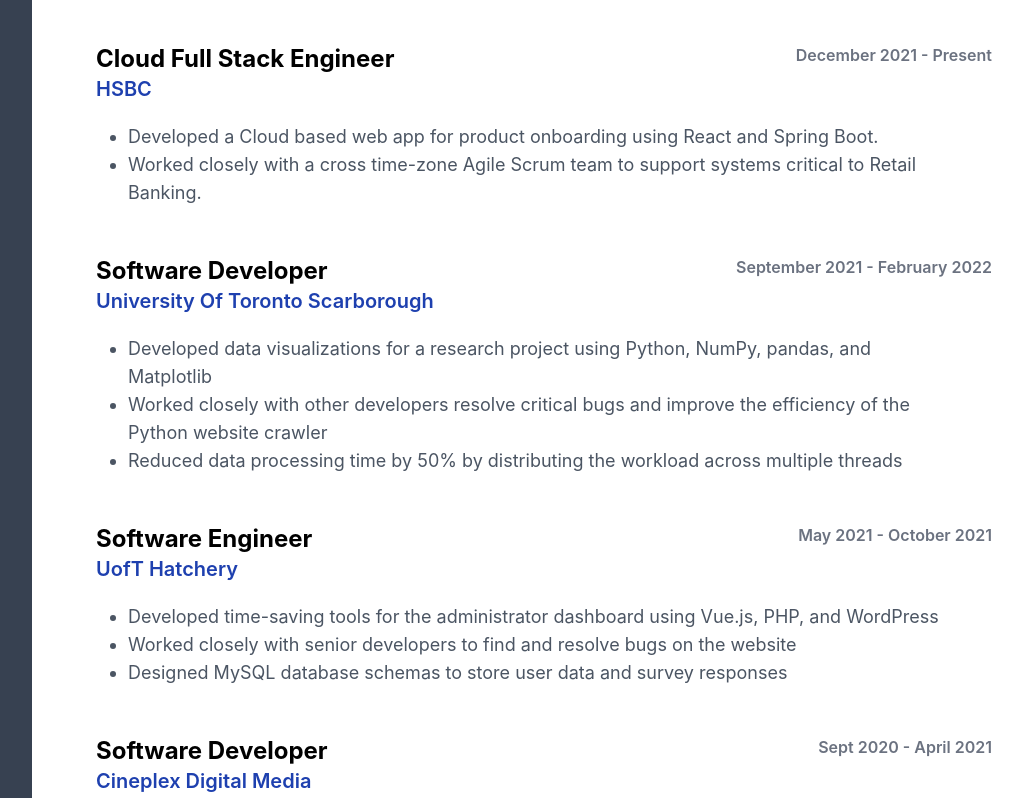
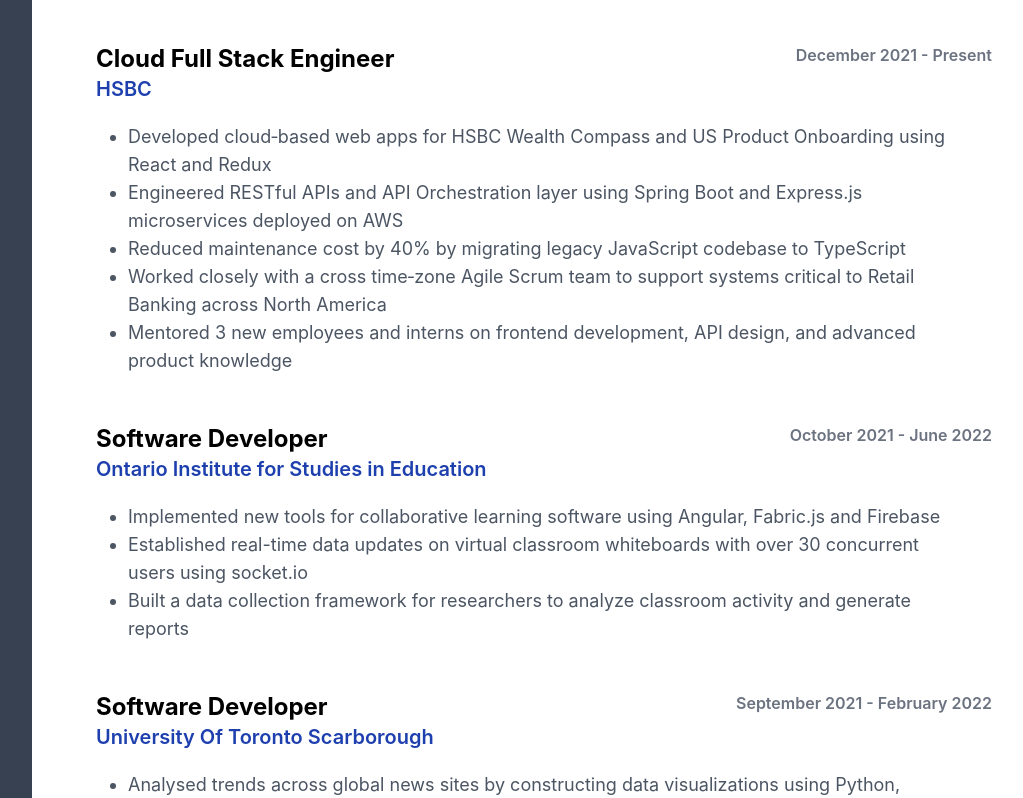
Before and after one commit to l3n0ire/portfolio-v2, a Next.js app: page / in a window 1280 px wide. Shown: the part 902-1700 px from the top of the page, without its empty margins (224-1247 px from the left). Built offline with nearby package versions, Linux system fonts and the light colour scheme.

Commit message:
update resume and projects

```diff
--- a/data/data.js
+++ b/data/data.js
@@ -6,8 +6,22 @@
       date: "December 2021 - Present",
       link: "https://www.hsbc.ca/",
       desc: [
-                "Developed a Cloud based web app for product onboarding using React and Spring Boot.",
-                "Worked closely with a cross time-zone Agile Scrum team to support systems critical to Retail Banking.",
+        "Developed cloud‑based web apps for HSBC Wealth Compass and US Product Onboarding using React and Redux",
+        "Engineered RESTful APIs and API Orchestration layer using Spring Boot and Express.js microservices deployed on AWS",
+        "Reduced maintenance cost by 40% by migrating legacy JavaScript codebase to TypeScript",
+        "Worked closely with a cross time‑zone Agile Scrum team to support systems critical to Retail Banking across North America",
+        "Mentored 3 new employees and interns on frontend development, API design, and advanced product knowledge",
+      ],
+    },
+    {
+      title: "Software Developer",
+      company: "Ontario Institute for Studies in Education",
+      date: "October 2021 - June 2022",
+      link: "https://encorelab.org/",
+      desc: [
+        "Implemented new tools for collaborative learning software using Angular, Fabric.js and Firebase",
+        "Established real-time data updates on virtual classroom whiteboards with over 30 concurrent users using socket.io",
+        "Built a data collection framework for researchers to analyze classroom activity and generate reports",
       ],
     },
     {
@@ -16,9 +30,9 @@
       date: "September 2021 - February 2022",
       link: "https://digital.utsc.utoronto.ca/portfolio/mediacat/",
       desc: [
-                "Developed data visualizations for a research project using Python, NumPy, pandas, and Matplotlib",
-                "Worked closely with other developers resolve critical bugs and improve the efficiency of the Python website crawler",
-                "Reduced data processing time by 50% by distributing the workload across multiple threads",
+        "Analysed trends across global news sites by constructing data visualizations using Python, pandas, and Matplotlib",
+        "Improved the efficiency of the Python website crawler by 50% by applying filters and caching data",
+        "Served browser-accessible Jupyter Notebooks for researchers using Jupyterhub deployed on the cloud",
       ],
     },
     {
@@ -47,6 +61,14 @@
   ],
   projects: [
     {
+      title: "Codebook",
+      image: "codebook.png",
+      desc: "Real-time collaborative coding application for conducting technical interviews",
+      demoLink: "https://codebook.tech/",
+      codeLink:
+        "https://github.com/BetterBestBestest/project-betterbestbestest",
+    },
+    {
       title: "AfriConnect",
       image: "africonnect.jpg",
       desc: "Platform for African entrepreneurs to network and access online resources. Key features include a discussion forum, direct messaging and profile creation ",
@@ -59,9 +81,10 @@
       desc: "Service for foodbanks to coordinate deliveries during the COVID-19 pandemic while maintaing social distancing",
       demoLink: "https://courieru.herokuapp.com/",
       codeLink: "https://github.com/l3n0ire/courieru",
-            date:"May 2020",
-            projectType:"Project for ToHacks Hackathon",
-            descLong:"CourierU was a COVID-19 themed project that my team created for the TOHacks hackathon in May 2020. Our goal was to create a platform to help people access essentials such as food and toiletries while reducing their risk of exposure. Our team created a NodeJS web app to connect volunteer couriers and food banks. We utilized MongoDB Atlas to store user data and Mapbox API to generate optimized delivery routes for couriers. The result was an easy-to-use and accessible platform for food banks and volunteer drivers to coordinate deliveries. As lead developer of this project, I’ve gained a lot of experience working on both the frontend and backend of this web app. Through CourierU I was able to strengthen my skills in fullstack development and explore the amazing technologies and APIs in the market."
+      date: "May 2020",
+      projectType: "Project for ToHacks Hackathon",
+      descLong:
+        "CourierU was a COVID-19 themed project that my team created for the TOHacks hackathon in May 2020. Our goal was to create a platform to help people access essentials such as food and toiletries while reducing their risk of exposure. Our team created a NodeJS web app to connect volunteer couriers and food banks. We utilized MongoDB Atlas to store user data and Mapbox API to generate optimized delivery routes for couriers. The result was an easy-to-use and accessible platform for food banks and volunteer drivers to coordinate deliveries. As lead developer of this project, I’ve gained a lot of experience working on both the frontend and backend of this web app. Through CourierU I was able to strengthen my skills in fullstack development and explore the amazing technologies and APIs in the market.",
     },
     {
       title: "Success Stories of New Canadians",
@@ -69,18 +92,20 @@
       desc: "Platform for new immigrants to read about and share their experiences of coming to Canada",
       demoLink: "https://success-stories-of-new-canadians.netlify.app/",
       codeLink: "https://github.com/l3n0ire/PEAR-Impact-Project",
-            date:"Jan 2020",
-            projectType:"Project for Azhar Laher - Professor at Seneca College",
-            descLong:"Success Stories of New Canadians was a project request from Azhar Laher, a professor at Seneca college. The goal of the project was to create a platform for immigrants to share their stories of coming to Canada. Our team created a scalable blog site solution using Gatsby and Netlify CMS. Using the Netlify CMS, the site administrator could upload text and pictures and Gatsby would automatically generate a blog post and update the site. The result was an intuitive platform for users and an easy to use CMS system for non-technical site administrators such as Azhar himself. As lead developer of this project, I’ve gain a lot of experience working with UI/Ux design as well as styling with CSS. Through Success stories of new Canadians I was able to strengthen my web development skills and gain experience working with real clients."
+      date: "Jan 2020",
+      projectType: "Project for Azhar Laher - Professor at Seneca College",
+      descLong:
+        "Success Stories of New Canadians was a project request from Azhar Laher, a professor at Seneca college. The goal of the project was to create a platform for immigrants to share their stories of coming to Canada. Our team created a scalable blog site solution using Gatsby and Netlify CMS. Using the Netlify CMS, the site administrator could upload text and pictures and Gatsby would automatically generate a blog post and update the site. The result was an intuitive platform for users and an easy to use CMS system for non-technical site administrators such as Azhar himself. As lead developer of this project, I’ve gain a lot of experience working with UI/Ux design as well as styling with CSS. Through Success stories of new Canadians I was able to strengthen my web development skills and gain experience working with real clients.",
     },
     {
       title: "ManageU",
       image: "manageU.jpg",
       desc: "A discord bot that helps university students keep track of important dates for their courses",
       codeLink: "https://github.com/l3n0ire/pythonDiscordBot",
-            date:"Sept 2020",
-            projectType:"Personal Project for myself and my teammate",
-            descLong:"ManageU is a personal project that myself and my teammate developed to help us keep track of our school deadlines. Our goal was to create a chat bot that will send reminders for important deadlines and display our daily tasks. We developed a discord bot using Python and discord.py API. We stored course information and deadlines in the cloud using MongoDB Atlas and hosted the chat bot on Heroku. Using discord as the interface, allowed us to access Manage on all our devices, as well as the ably to receive push notification directly to out phones. The result was an easy to use, cross platform notification system which my teammate and I still use to keep track of our deadlines to date. Through ManageU I was able to learn asynchronous programming in python and gain experience managing a NoSQL database like MongoDB. This project is particularly significant to me since I was able to build a piece of software to solve a problem I faced in my daily life."
+      date: "Sept 2020",
+      projectType: "Personal Project for myself and my teammate",
+      descLong:
+        "ManageU is a personal project that myself and my teammate developed to help us keep track of our school deadlines. Our goal was to create a chat bot that will send reminders for important deadlines and display our daily tasks. We developed a discord bot using Python and discord.py API. We stored course information and deadlines in the cloud using MongoDB Atlas and hosted the chat bot on Heroku. Using discord as the interface, allowed us to access Manage on all our devices, as well as the ably to receive push notification directly to out phones. The result was an easy to use, cross platform notification system which my teammate and I still use to keep track of our deadlines to date. Through ManageU I was able to learn asynchronous programming in python and gain experience managing a NoSQL database like MongoDB. This project is particularly significant to me since I was able to build a piece of software to solve a problem I faced in my daily life.",
     },
     {
       title: "Anime Update Tracker",
@@ -89,9 +114,10 @@
       demoLink:
         "https://chrome.google.com/webstore/detail/anime-update-tracker/dfcboajkdkgolnlambnobofpdmejbkmb",
       codeLink: "https://github.com/l3n0ire/AnimeUpdateTracker",
-            date:"Nov 2020",
-            projectType:"Personal Project availible on the Chrome extension store",
-            descLong:"Anime Update Tracker is a personal project that I’ve developed to keep track of the episodes that I’ve watched. My goal was to create a Chrome extension that will automatically start tracking my progress in a show, when I start watching. I developed this chrome extension using JavaScript. I stored user data using the chrome’s storage feature and synchronized it with an online anime database called My Anime List. With this chrome extension, users could track their progress on all their chrome enabled devices, as well as the ability to resume where they last left off on supported sites. The result was an easy to use, cross platform anime tracker that is being used by over 160 active users across the world. Through Anime Update tracker, I was able to gain experience with asynchronous programming in JavaScript as well as experience with securing user data. This program was significant to me since it is the first project to have gained a large and active userbase."
+      date: "Nov 2020",
+      projectType: "Personal Project availible on the Chrome extension store",
+      descLong:
+        "Anime Update Tracker is a personal project that I’ve developed to keep track of the episodes that I’ve watched. My goal was to create a Chrome extension that will automatically start tracking my progress in a show, when I start watching. I developed this chrome extension using JavaScript. I stored user data using the chrome’s storage feature and synchronized it with an online anime database called My Anime List. With this chrome extension, users could track their progress on all their chrome enabled devices, as well as the ability to resume where they last left off on supported sites. The result was an easy to use, cross platform anime tracker that is being used by over 160 active users across the world. Through Anime Update tracker, I was able to gain experience with asynchronous programming in JavaScript as well as experience with securing user data. This program was significant to me since it is the first project to have gained a large and active userbase.",
     },
     {
       title: "Physics Playground",
@@ -124,8 +150,7 @@
     },
   ],
   skills: {
-        languages:
-            "Java, Python, C, HTML, CSS, JavaScript, TypeScript SQL, PHP",
+    languages: "Java, Python, C, HTML, CSS, JavaScript, TypeScript SQL, PHP",
     frameworks:
       "Spring Boot, Node.js, Express.js, Next.js, Vue.js, React, Angular, jQuery, Bootstrap, Tailwind CSS, Pandas, NumPy",
     databases: "MongoDB, MySQL, PostgreSQL, Neo4j",
```
Also changed, not shown: public/images/projectImages/codebook.png (added), 1 other file (tests, documents, lock files or other folders). Lines whose indentation alone changed are shown as unchanged.
